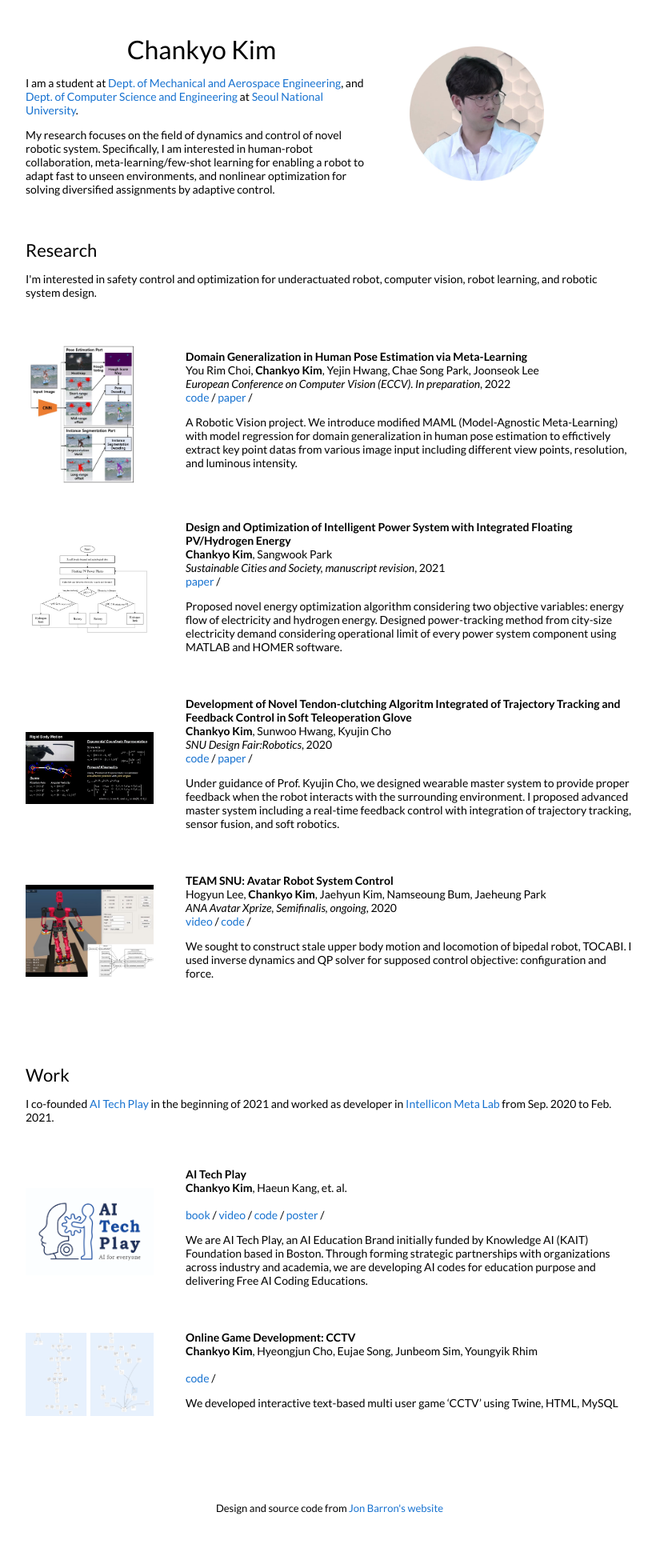
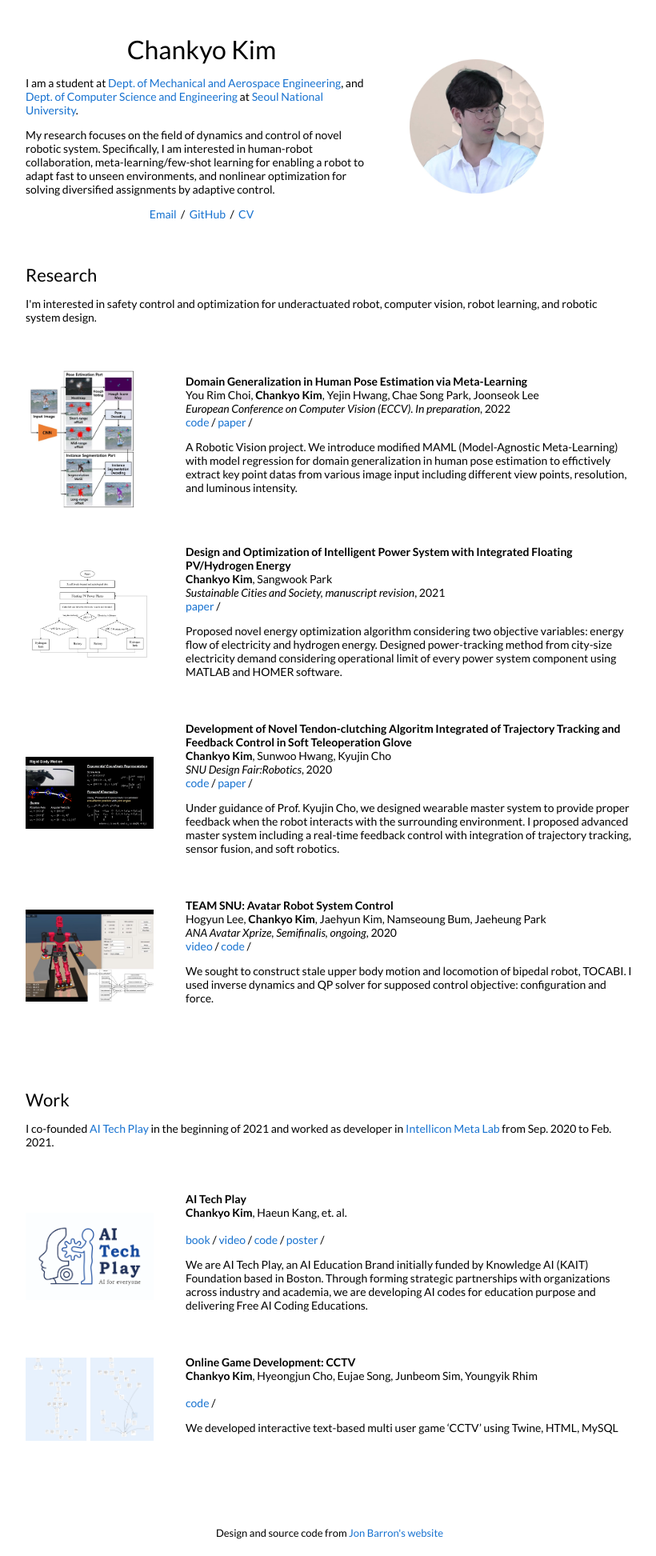
Before and after one commit to ChanKyoKim/ChanKyoKim.github.io, a Jekyll site: the page built from _posts/2021-11-15-hpe.markdown, in a window 1280 px wide. Shown: the whole page at 80% size, without its empty margins (228-1048 px from the left). Built offline with Jekyll 4.4.1, drawn with Linux system fonts in a browser that asks for light colours; before the commit the page ends 1914 px from its top, so only the background shows below that.

Commit message:
Update default.html

```diff
--- a/_layouts/default.html
+++ b/_layouts/default.html
@@ -38,14 +38,13 @@
               <p>
                 I have an MS in Computer Science (AI focus) from <a href="http://cs.stanford.edu">Stanford University</a>, where I was a research assistant for <a href="http://svl.stanford.edu/">Silvio Savarese</a> and a teaching assistant for <a href="http://svl.stanford.edu/">Fei-Fei Li</a> (<a href="http://vision.stanford.edu/teaching/cs131_fall1617/">CS131</a> & <a href="http://cs231n.stanford.edu/2017/">CS231N</a>). I have a BS in EECS from <a href="http://www.eecs.berkeley.edu/">UC Berkeley</a>, where I worked in <a href="https://people.eecs.berkeley.edu/~pister/">Kris Pister's</a> lab.
               </p>
+              -->
+              <p style="text-align:center">
+                <a target="_blank" href="ckkim10@snu.ac.kr"> Email</a> &nbsp;/&nbsp;
+                <a href="https://github.com/ChanKyoKim">GitHub</a> &nbsp;/&nbsp;
+                <a href="pdfs/cv.pdf"> CV </a>
+              </p>
 
-              <p style="text-align:center">
-                <a target="_blank" href="https://mailhide.io/e/B8TyS"> Email</a> &nbsp;/&nbsp;
-                <a href="https://github.com/leonidk">GitHub</a> &nbsp;/&nbsp;
-                <a href="https://scholar.google.com/citations?user=GCYG4GoAAAAJ">Google Scholar</a> &nbsp;/&nbsp;
-                <a href="https://www.linkedin.com/in/lkeselman"> LinkedIn </a>
-              </p>
-              -->
             </td>
             <td style="padding:2.5%;width:40%;max-width:40%">
               <img style="width:60%;max-width:60%" alt="profile photo" src="images/chankyokim_cc2.jpg">
```
